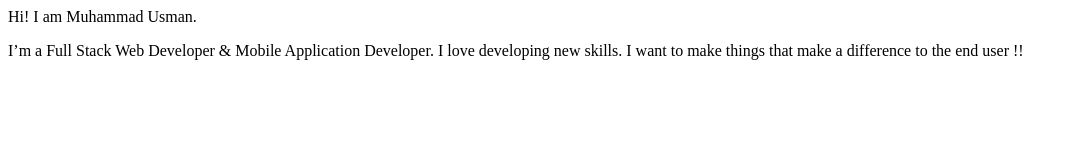
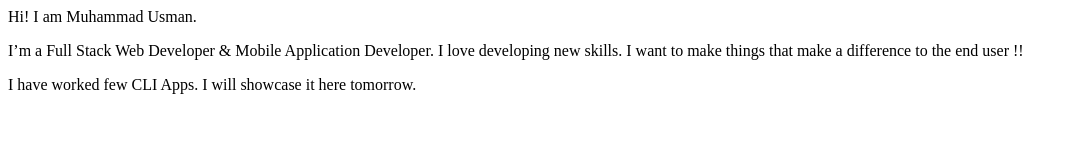
Before and after one commit to musman82/musman-portfolio, a plain HTML site: page index.html in a window 1280 px wide. Shown: the whole page, without its empty margins (0-1077 px from the left). Drawn offline with Linux system fonts and the light colour scheme.

Commit message:
update details of projects

```diff
--- a/index.html
+++ b/index.html
@@ -9,5 +9,6 @@
 <body>
     Hi! I am Muhammad Usman.
     <p>I’m a Full Stack Web Developer & Mobile Application Developer. I love developing new skills. I want to make things that make a difference to the end user !!</p>
+    I have worked few CLI Apps. I will showcase it here tomorrow.
 </body>
 </html>
```
